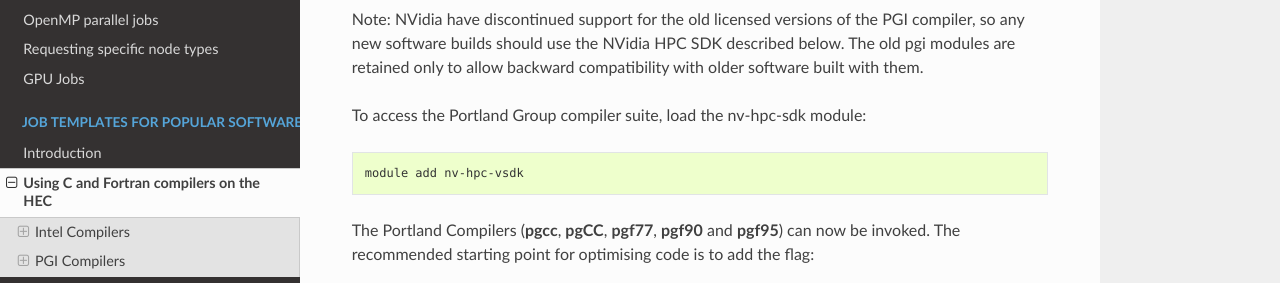
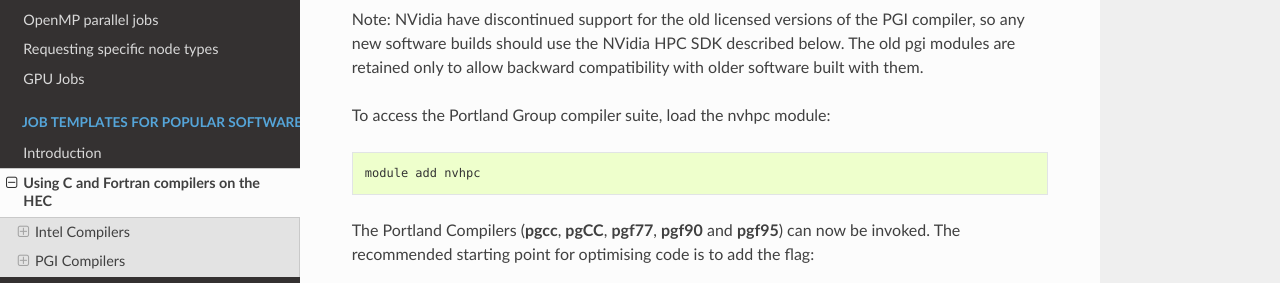
Before and after one commit to MikePacey/Lancaster-HEC, a Sphinx documentation site: the page built from docs/software/compilers.rst, in a window 1280 px wide and 900 px high, scrolled down 957 px. Shown: the part 152-435 px from the top of the window. Built offline with Sphinx 7.4.7 and the Read the Docs theme 2.0.0, drawn with Linux system fonts in a browser that asks for light colours; formulas are drawn with MathJax 3.

Commit message:
main branch

```diff
--- a/docs/software/compilers.rst
+++ b/docs/software/compilers.rst
@@ -56,11 +56,11 @@ should use the NVidia HPC SDK described below. The old pgi
 modules are retained only to allow backward compatibility with
 older software built with them.
 
-To access the Portland Group compiler suite, load the nv-hpc-sdk module:
+To access the Portland Group compiler suite, load the nvhpc module:
 
 .. code-block:: console
 
-  module add nv-hpc-vsdk
+  module add nvhpc
 
 The Portland Compilers (**pgcc**, **pgCC**, **pgf77**, **pgf90** and **pgf95**)
 can now be invoked. The recommended starting point for optimising code is to add the flag:
```
